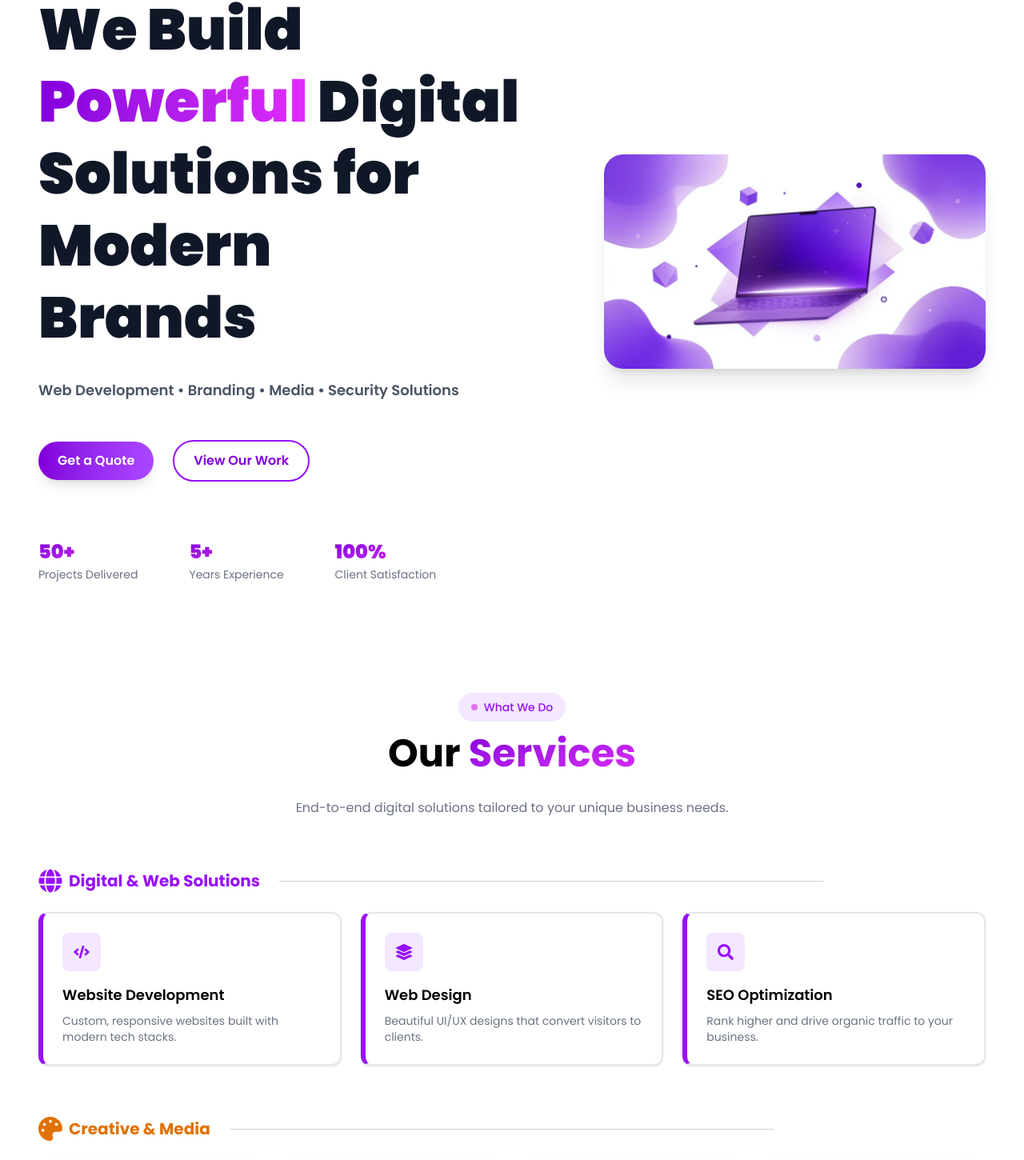
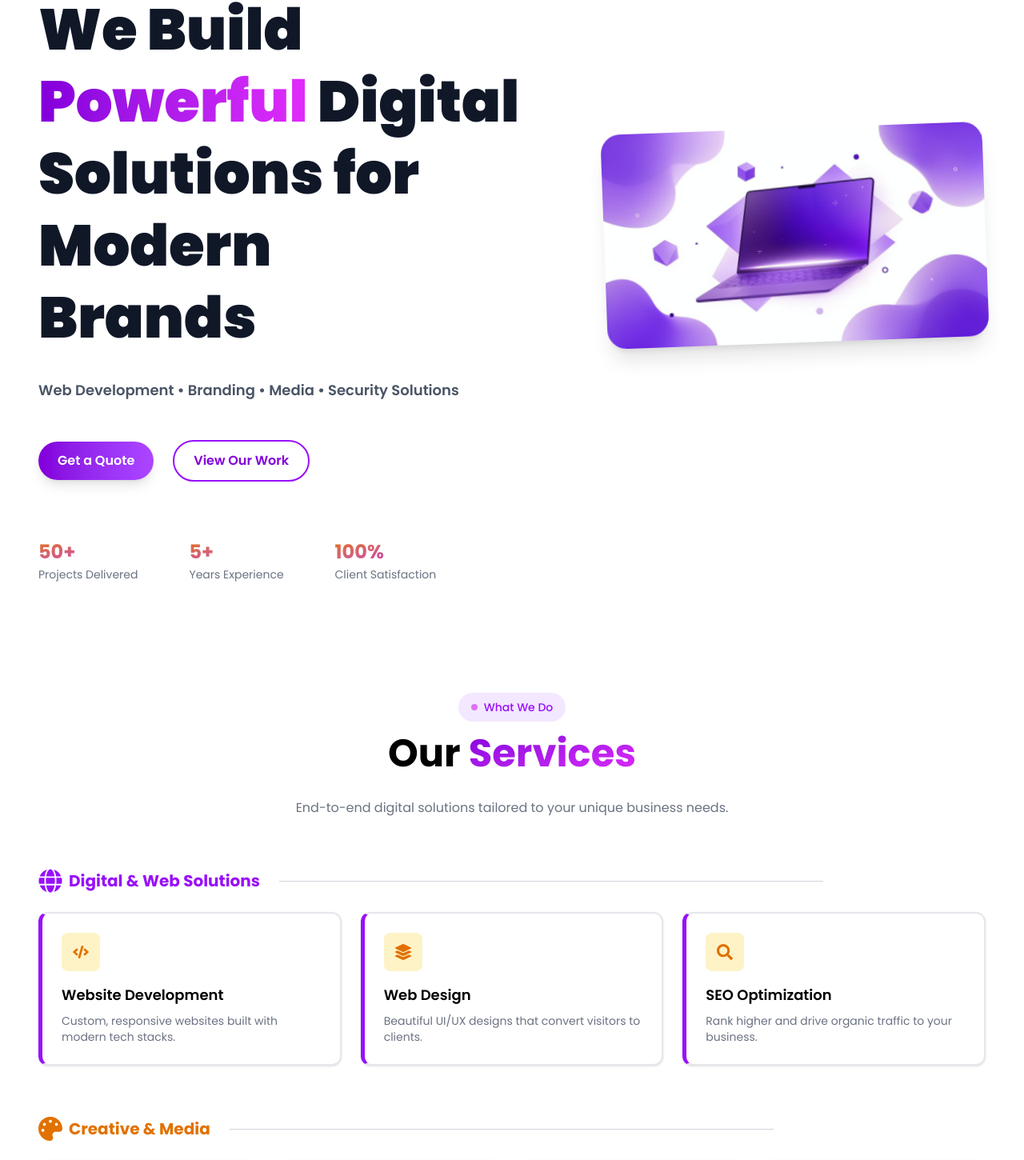
Before and after one commit to Gideb/klass_koncepts.com, a React (Vite) app: page / in a window 1280 px wide. Shown: the part 276-1726 px from the top of the page at 80% size. Built offline with nearby package versions, Linux system fonts and the light colour scheme; some icons are missing.

Commit message:
update color

```diff
--- a/src/App.css
+++ b/src/App.css
@@ -24,3 +24,51 @@ html {
         }
     }
 }
+
+
+@keyframes slowBounce {
+
+    0%,
+    100% {
+        transform: translateY(0);
+    }
+
+    50% {
+        transform: translateY(-20px);
+    }
+}
+
+@keyframes slowFloat {
+
+    0%,
+    100% {
+        transform: translateY(0px);
+    }
+
+    50% {
+        transform: translateY(-20px);
+    }
+}
+
+
+@keyframes floatRotate {
+    0% {
+        transform: translateY(0px) rotate(1deg);
+    }
+
+    25% {
+        transform: translateY(-25px) rotate(-3deg);
+    }
+
+    50% {
+        transform: translateY(-50px) rotate(0deg);
+    }
+
+    75% {
+        transform: translateY(-25px) rotate(3deg);
+    }
+
+    100% {
+        transform: translateY(0px) rotate(1deg);
+    }
+}
--- a/src/components/HeroSection.jsx
+++ b/src/components/HeroSection.jsx
@@ -2,15 +2,15 @@ import hero from "../assets/images/hero.png";
 
 const HeroSection = () => {
   return (
-    <section id="home" className="max-w-7xl mx-auto min-h-screen flex items-center justify-between px-12 mt-50 gap-20">
-
+    <section
+      id="home"
+      className="max-w-7xl mx-auto min-h-screen flex items-center justify-between px-12 mt-50 gap-20"
+    >
       <div className="flex flex-col max-w-2xl space-y-8">
-
         <div className="inline-flex items-center gap-2 bg-purple-100 text-purple-600 px-4 py-2 rounded-full text-sm font-medium w-fit">
           <span className="w-2 h-2 bg-purple-600 rounded-full animate-pulse"></span>
           Digital Agency & Portfolio
         </div>
-
 
         <h1 className="font-black text-7xl leading-tight text-gray-900">
           We Build <br />
@@ -45,21 +45,21 @@ const HeroSection = () => {
         {/* Stats */}
         <div className="flex gap-16 pt-10">
           <div>
-            <h5 className="text-2xl font-black bg-clip-text text-transparent bg-linear-to-br from-purple-700 to-fuchsia-500">
+            <h5 className="text-2xl font-bold bg-clip-text text-transparent bg-linear-to-br from-amber-600 to-fuchsia-600">
               50+
             </h5>
             <span className="text-gray-500 text-sm">Projects Delivered</span>
           </div>
 
           <div>
-            <h5 className="text-2xl font-black bg-clip-text text-transparent bg-linear-to-br from-purple-700 to-fuchsia-500">
+            <h5 className="text-2xl font-bold bg-clip-text text-transparent bg-linear-to-br from-amber-600 to-fuchsia-600">
               5+
             </h5>
             <span className="text-gray-500 text-sm">Years Experience</span>
           </div>
 
           <div>
-            <h5 className="text-2xl font-black bg-clip-text text-transparent bg-linear-to-br from-purple-700 to-fuchsia-500">
+            <h5 className="text-2xl font-bold bg-clip-text text-transparent bg-linear-to-br from-amber-600 to-fuchsia-600">
               100%
             </h5>
             <span className="text-gray-500 text-sm">Client Satisfaction</span>
@@ -71,7 +71,9 @@ const HeroSection = () => {
         <img
           src={hero}
           alt="purple colored laptop"
-          className="w-full max-w-lg rounded-3xl shadow-xl animate"
+          className="w-full max-w-lg rounded-3xl shadow-xl will-change-transform
+ animate-[floatRotate_20s_ease-in-out_infinite]
+"
         />
       </div>
     </section>
--- a/src/components/ServicesSection.jsx
+++ b/src/components/ServicesSection.jsx
@@ -42,8 +42,8 @@ const ServicesSection = () => {
           </div>
 
           <div className="grid grid-cols-1 sm:grid-cols-3 gap-6">
-            <div className="bg-white p-6 rounded-xl shadow hover:shadow-lg cursor-pointer text-left border-2 border-gray-200 border-l-6 border-l-purple-600 transform transition duration-400 ease-in-out hover:translate-x-3">
-              <div className="bg-purple-100 text-purple-600 w-12 h-12 flex items-center justify-center rounded-lg mb-4 ">
+            <div className="bg-white p-6 rounded-xl shadow hover:shadow-lg cursor-pointer text-left border-2 border-gray-200 border-l-5 border-l-purple-600 transform transition duration-400 ease-in-out hover:translate-x-3">
+              <div className="bg-amber-100 text-amber-600 w-12 h-12 flex items-center justify-center rounded-lg mb-4 ">
                 <FaCode className="text-xl" />
               </div>
               <h4 className="font-semibold text-lg mb-2">
@@ -54,8 +54,8 @@ const ServicesSection = () => {
               </p>
             </div>
 
-            <div className="bg-white p-6 rounded-xl shadow hover:shadow-lg cursor-pointer text-left border-2 border-gray-200 border-l-6 border-l-purple-600 transform transition duration-400 ease-in-out hover:translate-x-3">
-              <div className="bg-purple-100 text-purple-600 w-12 h-12 flex items-center justify-center rounded-lg mb-4 ">
+            <div className="bg-white p-6 rounded-xl shadow hover:shadow-lg cursor-pointer text-left border-2 border-gray-200 border-l-5 border-l-purple-600 transform transition duration-400 ease-in-out hover:translate-x-3">
+              <div className="bg-amber-100 text-amber-600 w-12 h-12 flex items-center justify-center rounded-lg mb-4 ">
                 <FaLayerGroup className="text-xl" />
               </div>
               <h4 className="font-semibold text-lg mb-2">Web Design</h4>
@@ -64,8 +64,8 @@ const ServicesSection = () => {
               </p>
             </div>
 
-            <div className="bg-white p-6 rounded-xl shadow hover:shadow-lg cursor-pointer text-left border-2 border-gray-200 border-l-6 border-l-purple-600 transform transition duration-400 ease-in-out hover:translate-x-3">
-              <div className="bg-purple-100 text-purple-600 w-12 h-12 flex items-center justify-center rounded-lg mb-4">
+            <div className="bg-white p-6 rounded-xl shadow hover:shadow-lg cursor-pointer text-left border-2 border-gray-200 border-l-5 border-l-purple-600 transform transition duration-400 ease-in-out hover:translate-x-3">
+              <div className="bg-amber-100 text-amber-600 w-12 h-12 flex items-center justify-center rounded-lg mb-4">
                 <FaSearch className="text-xl" />
               </div>
               <h4 className="font-semibold text-lg mb-2">SEO Optimization</h4>
@@ -141,7 +141,7 @@ const ServicesSection = () => {
 
           <div className="grid grid-cols-1 sm:grid-cols-1 md:grid-cols-1 lg:grid-cols-1 gap-6">
             <div className="bg-white p-6 rounded-xl shadow hover:shadow-lg cursor-pointer max-w-md text-left border-2 border-gray-200 border-l-5 border-l-purple-600 transform transition duration-400 ease-in-out hover:translate-x-3">
-              <div className="bg-purple-100 text-purple-600 w-12 h-12 flex items-center justify-center rounded-lg mb-4 ">
+              <div className="bg-amber-100 text-amber-600 w-12 h-12 flex items-center justify-center rounded-lg mb-4 ">
                 <FaShieldAlt className="text-xl" />
               </div>
               <h4 className="font-semibold text-lg mb-2">CCTV Installation</h4>
```
